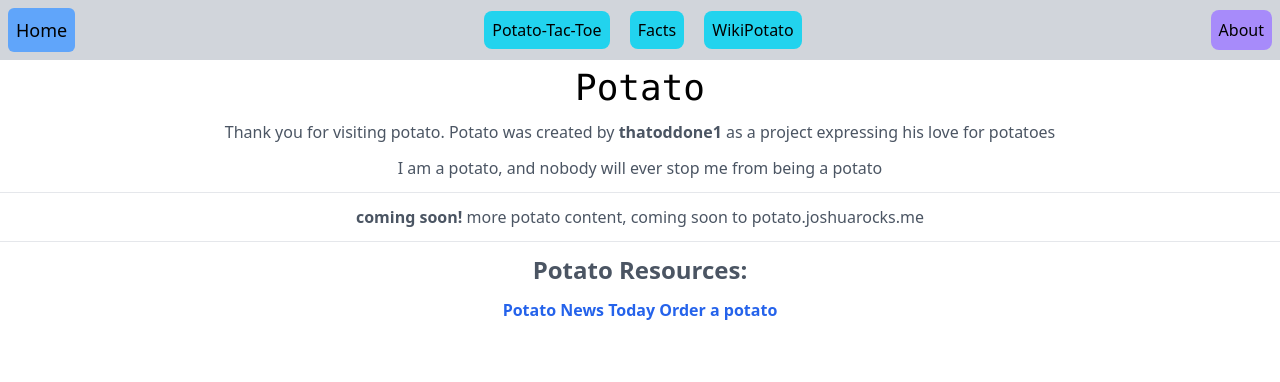
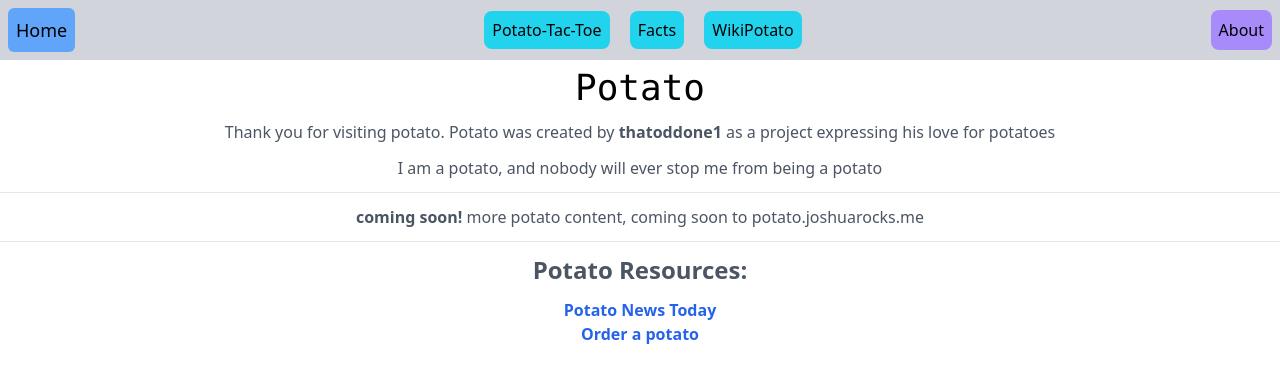
Before and after one commit to Thatoddone1/potato, a SvelteKit app: page /about in a window 1280 px wide. Shown: the top 382 px of the page. Built offline with nearby package versions, Linux system fonts and the light colour scheme.

Commit message:
Updated potato resources section to use a list format for better organization and readability.

```diff
--- a/src/routes/about/+page.svelte
+++ b/src/routes/about/+page.svelte
@@ -16,12 +16,15 @@
 <p class="m-3 text-center text-2xl text-gray-600">
 	<bold class="font-bold">Potato Resources:</bold>
 </p>
-<p class="m-3 text-center font-bold text-blue-600">
+<ul class="m-3 text-center font-bold text-blue-600">
+	<li>
 	<a
 		href="https://www.potatonewstoday.com"
 		>Potato News Today</a>
+	</li>
+	<li>
 	<a
 		href="https://www.amazon.com/Fresh-Produce-Brands-May-Vary/dp/B07BBLJD8P/ref=sr_1_3_f3_0g_wf"
 		>Order a potato</a>
-
-</p>
+	</li>
+</ul>
```
